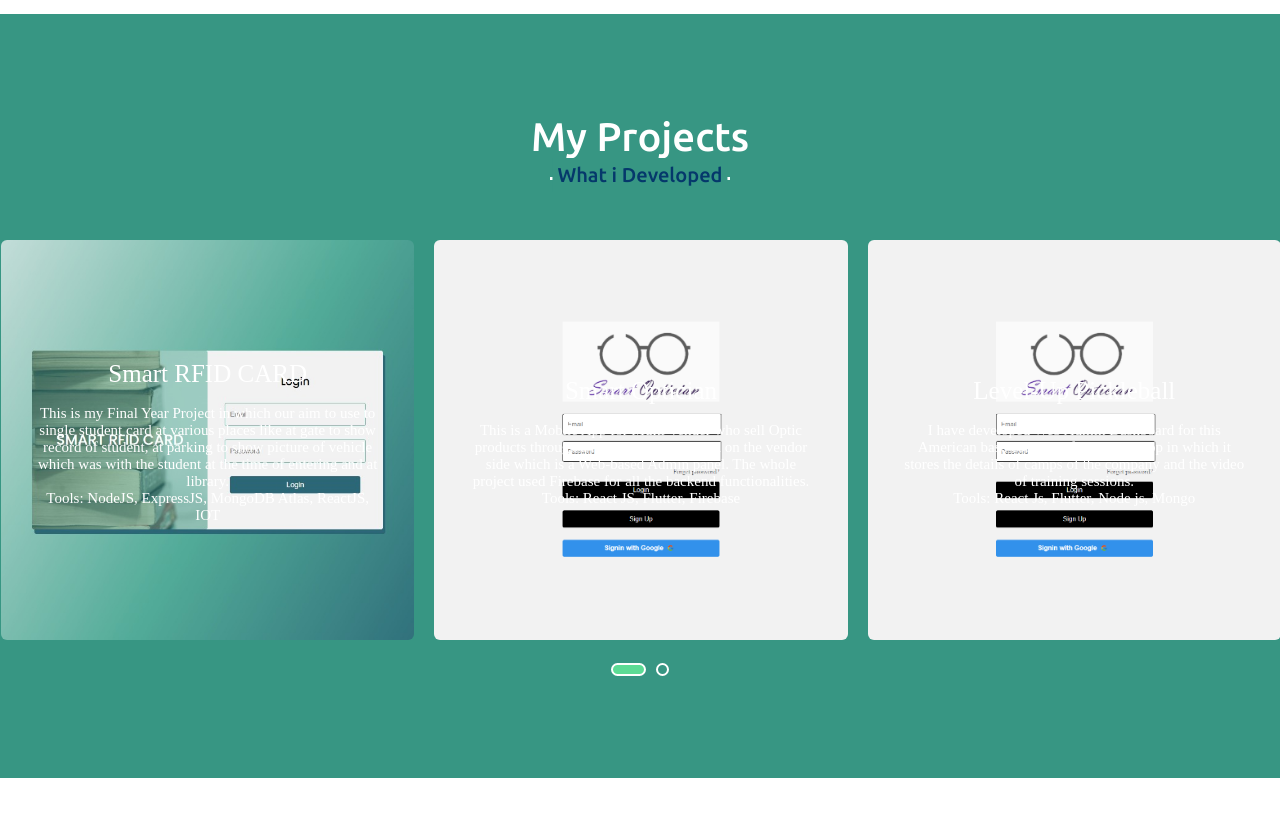
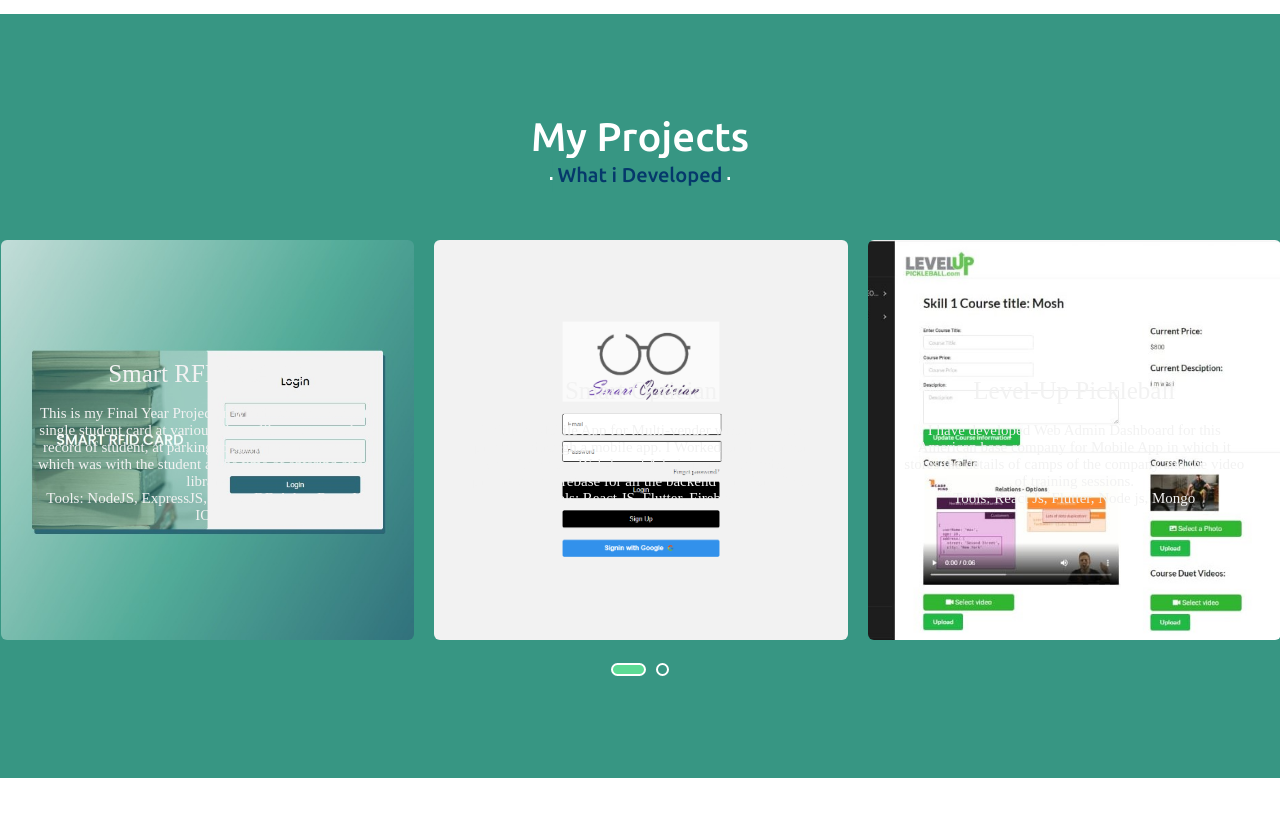
Before and after one commit to Waseem8/Waseem-Portfolio, a PHP site: page /home.html in a window 1280 px wide. Shown: the part 2627-3466 px from the top of the page. Run offline with PHP 8.4, Linux system fonts and the light colour scheme; some libraries are stand-ins or nearby versions.

Commit message:
updated 2.0

```diff
--- a/home.html
+++ b/home.html
@@ -140,7 +140,7 @@
         <h2 class="title">My Projects</h2>
         <div class="carousel owl-carousel">
           <div class="card">
-            <div class="box">
+            <a href="#" target="_blank"  class="box">
               <img src="image/smartcard.jpeg" alt="">
               <div class="text">Smart RFID CARD</div>
               <p class="detail-p">This is my Final Year Project in which our aim to use to
@@ -148,10 +148,10 @@
                 record of student, at parking to show picture of vehicle
                 which was with the student at the time of entering and at
                 library.<br/> Tools: NodeJS, ExpressJS, MongoDB Atlas, ReactJS, IOT</p>
-            </div>
+            </a>
           </div>
           <div class="card">
-            <a class="box">
+            <a href="https://smart-optician.herokuapp.com/" target="_blank"  class="box">
               <img src="image/smart-optician.png" alt="">
               <div class="text">Smart Optician</div>
               <p class="detail-p">This is a Mobile App for Multi-vender who sell Optic
@@ -162,8 +162,8 @@
             </a>
           </div>
           <div class="card">
-            <a class="box">
-              <img src="image/smart-optician.png" alt="">
+            <a href="https://smart-optician.herokuapp.com/" target="_blank"  class="box">
+              <img src="image/levelup.jpeg" alt="">
               <div class="text">Level-Up Pickleball</div>
               <p class="detail-p">I have developed Web Admin Dashboard for this American
                 base company for Mobile App in which it stores the details
@@ -172,7 +172,7 @@
             </a>
           </div>
           <div class="card">
-            <a class="box">
+            <a href="https://smart-optician.herokuapp.com/" target="_blank"  class="box">
               <img src="image/smartcard.jpeg" alt="">
               <div class="text">Crown-App</div>
               <p class="detail-p">This is an Ecommerce Web App For Clothing. The
--- a/style.css
+++ b/style.css
@@ -360,6 +360,8 @@
   background: #05386b;
 }
 .teams .carousel .card .box {
+  text-decoration: none;
+color: #f2f2f2;
   display: flex;
   flex-direction: column;
   align-items: center;
```
Also changed, not shown: image/levelup.jpeg (added).
